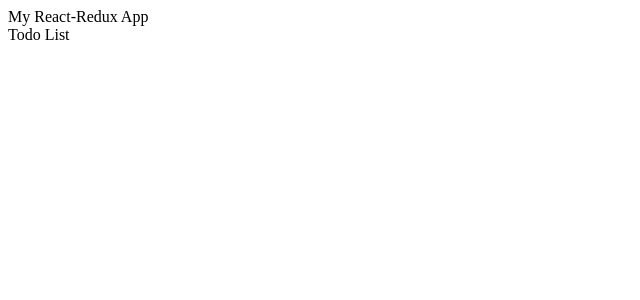
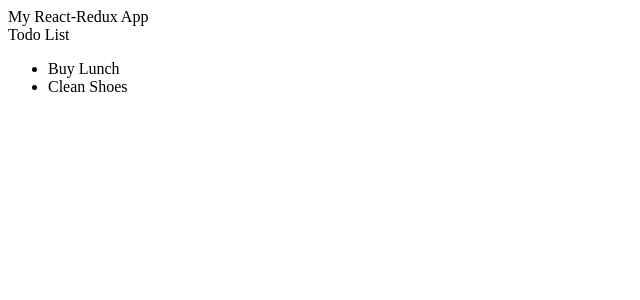
Before and after one commit to GregatGit/testing-todo, a React (Create React App) app: page / in a window 1280 px wide. Shown: the top 300 px of the page, without its empty margins (0-640 px from the left). Built offline with nearby package versions, Linux system fonts and the light colour scheme.

Commit message:
basic layout of todos

```diff
--- a/src/components/TodoList.js
+++ b/src/components/TodoList.js
@@ -1,11 +1,25 @@
 import React from 'react'
+import { connect } from 'react-redux'
 
-const TodoList = () => {
+const TodoList = ({ todos }) => {
   return (
     <div data-test="todoList">
       Todo List
+      <ul>
+        {todos
+          ? todos.map((todo, index) => {
+              return <li key={index}>{todo.todo}</li>
+            })
+          : null}
+      </ul>
     </div>
   )
 }
 
-export default TodoList
+const mapStateToProps = (state, ownProps) => {
+  return {
+    todos: state.todos,
+  }
+}
+
+export default connect(mapStateToProps)(TodoList)
```
